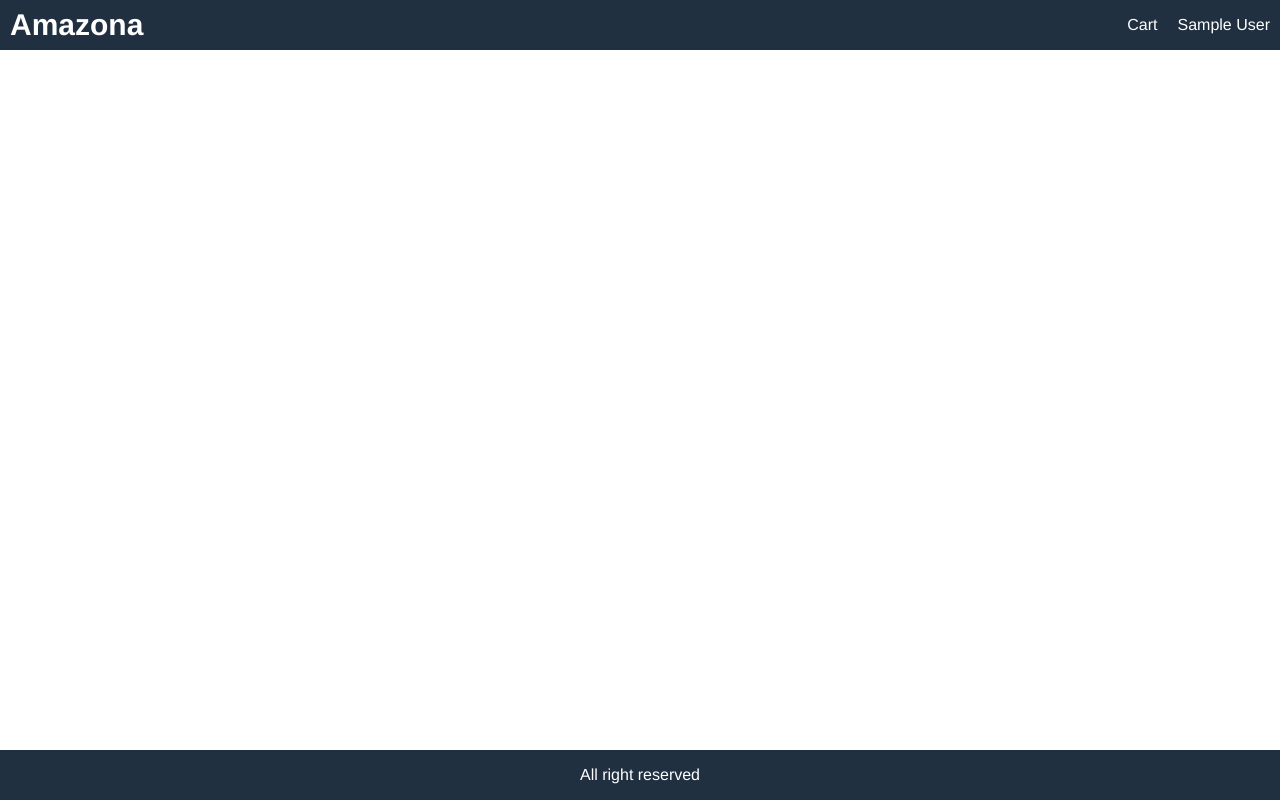
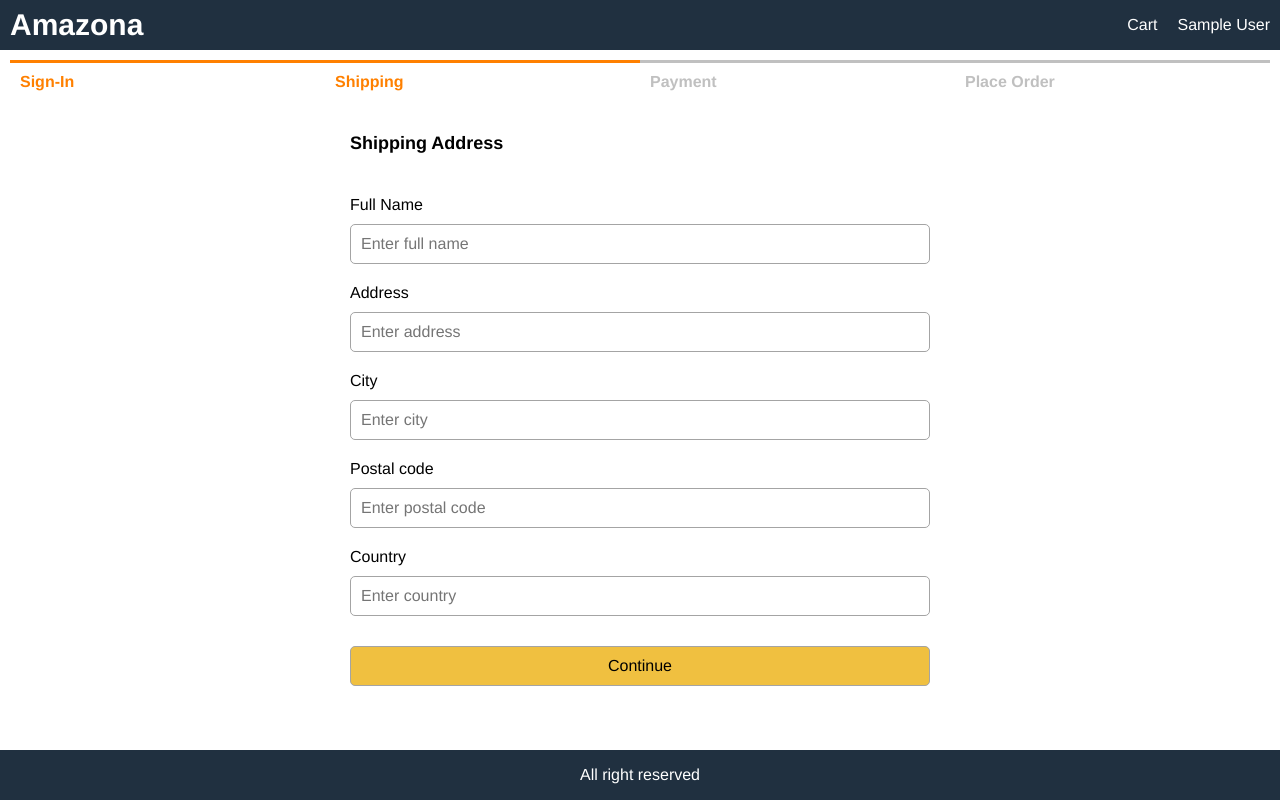
Before and after one commit to savicd130/amazona, a React (Create React App) app in the folder frontend/: page /shipping in a window 1280 px wide. Built offline with nearby package versions, Linux system fonts and the light colour scheme; sample sign-in values are in the browser's storage; the HTML template or start-up script is replaced by a standard one.

Commit message:
shipping address screen

```diff
--- a/frontend/src/App.js
+++ b/frontend/src/App.js
@@ -8,6 +8,7 @@
 import SigninScreen from './screens/SigninScreen';
 import { signout } from './actions/userActions';
 import RegisterScreen from './screens/RegisterScreen';
+import ShippingAddressScreen from './screens/ShippingAddressScreen';
 
 function App() {
   const cart = useSelector(state => state.cart);
@@ -58,6 +59,7 @@
           <Route path="/product/:id" component={ProductScreen} />
           <Route path="/signin" component={SigninScreen} />
           <Route path="/register" component={RegisterScreen} />
+          <Route path="/shipping" component={ShippingAddressScreen} />
           <Route path="/" component={HomeScreen} exact />
         </main>
         <footer className="row center">All right reserved</footer>
--- a/frontend/src/actions/cartActions.js
+++ b/frontend/src/actions/cartActions.js
@@ -1,5 +1,9 @@
 import Axios from 'axios';
-import { CART_ADD_ITEM, CART_REMOVE_ITEM } from '../constants/cartConstants';
+import {
+  CART_ADD_ITEM,
+  CART_REMOVE_ITEM,
+  CART_SAVE_SHIPPING_ADDRESS,
+} from '../constants/cartConstants';
 
 export const addToCart = (productId, qty) => async (dispatch, getState) => {
   try {
@@ -26,3 +30,8 @@
   dispatch({ type: CART_REMOVE_ITEM, payload: productId });
   localStorage.setItem('cartItems', JSON.stringify(getState().cart.cartItems));
 };
+
+export const saveShippingAddress = data => async dispatch => {
+  dispatch({ type: CART_SAVE_SHIPPING_ADDRESS, payload: data });
+  localStorage.setItem('shippingAddress', JSON.stringify(data));
+};
--- /dev/null
+++ b/frontend/src/components/CheckoutSteps.js
@@ -0,0 +1,12 @@
+import React from 'react';
+
+export default function CheckoutSteps(props) {
+  return (
+    <div className="row checkout-steps">
+      <div className={props.step1 ? 'active' : ''}>Sign-In</div>
+      <div className={props.step2 ? 'active' : ''}>Shipping</div>
+      <div className={props.step3 ? 'active' : ''}>Payment</div>
+      <div className={props.step4 ? 'active' : ''}>Place Order</div>
+    </div>
+  );
+}
--- a/frontend/src/constants/cartConstants.js
+++ b/frontend/src/constants/cartConstants.js
@@ -1,3 +1,5 @@
 export const CART_ADD_ITEM = 'CART_ADD_ITEM';
 
 export const CART_REMOVE_ITEM = 'CART_REMOVE_ITEM';
+
+export const CART_SAVE_SHIPPING_ADDRESS = 'CART_SAVE_SHIPPING_ADDRESS';
--- a/frontend/src/index.css
+++ b/frontend/src/index.css
@@ -239,3 +239,18 @@
 .dropdown:hover .dropdown-content {
   display: block;
 }
+
+/* Checkout Steps */
+
+.checkout-steps > div {
+  border-top: 0.3rem solid #c0c0c0;
+  color: #c0c0c0;
+  flex: 1;
+  padding: 1rem;
+  font-weight: bold;
+}
+
+.checkout-steps > div.active {
+  border-top: 0.3rem solid #ff8000;
+  color: #ff8000;
+}
--- a/frontend/src/reducers/cartReducers.js
+++ b/frontend/src/reducers/cartReducers.js
@@ -1,4 +1,8 @@
-import { CART_ADD_ITEM, CART_REMOVE_ITEM } from '../constants/cartConstants';
+import {
+  CART_ADD_ITEM,
+  CART_REMOVE_ITEM,
+  CART_SAVE_SHIPPING_ADDRESS,
+} from '../constants/cartConstants';
 
 export const cartReducer = (state = { cartItems: [] }, action) => {
   switch (action.type) {
@@ -20,6 +24,8 @@
         ...state,
         cartItems: state.cartItems.filter(el => el.product !== action.payload),
       };
+    case CART_SAVE_SHIPPING_ADDRESS:
+      return { ...state, shippingAddress: action.payload };
     default:
       return state;
   }
--- /dev/null
+++ b/frontend/src/screens/ShippingAddressScreen.js
@@ -0,0 +1,100 @@
+import React, { useState } from 'react';
+import { useDispatch, useSelector } from 'react-redux';
+import { saveShippingAddress } from '../actions/cartActions';
+import CheckoutSteps from '../components/CheckoutSteps';
+
+export default function ShippingAddressScreen(props) {
+  const userSignin = useSelector(state => state.userSignin);
+  const { userInfo } = userSignin;
+  const cart = useSelector(state => state.cart);
+  const { shippingAddress } = cart;
+  if (!userInfo) {
+    props.history.push('/signin');
+  }
+  const [fullName, setFullName] = useState(shippingAddress.fullName);
+  const [address, setAddress] = useState(shippingAddress.address);
+  const [city, setCity] = useState(shippingAddress.city);
+  const [postalCode, setPostalCode] = useState(shippingAddress.postalCode);
+  const [country, setCountry] = useState(shippingAddress.country);
+
+  const dispatch = useDispatch();
+
+  const submitHandler = e => {
+    e.preventDefault();
+    dispatch(
+      saveShippingAddress({ fullName, address, city, postalCode, country })
+    );
+    props.history.push('/payment');
+  };
+  return (
+    <div>
+      <CheckoutSteps step1 step2 />
+      <form className="form" onSubmit={submitHandler}>
+        <div>
+          <h1>Shipping Address</h1>
+        </div>
+        <div>
+          <label htmlFor="fullName">Full Name</label>
+          <input
+            type="text"
+            id="fullName"
+            value={fullName}
+            onChange={e => setFullName(e.target.value)}
+            placeholder="Enter full name"
+            required
+          />
+        </div>
+        <div>
+          <label htmlFor="address">Address</label>
+          <input
+            type="text"
+            id="address"
+            value={address}
+            onChange={e => setAddress(e.target.value)}
+            placeholder="Enter address"
+            required
+          />
+        </div>
+        <div>
+          <label htmlFor="city">City</label>
+          <input
+            type="text"
+            id="city"
+            value={city}
+            onChange={e => setCity(e.target.value)}
+            placeholder="Enter city"
+            required
+          />
+        </div>
+        <div>
+          <label htmlFor="postalCode">Postal code</label>
+          <input
+            type="text"
+            id="postalCode"
+            value={postalCode}
+            onChange={e => setPostalCode(e.target.value)}
+            placeholder="Enter postal code"
+            required
+          />
+        </div>
+        <div>
+          <label htmlFor="country">Country</label>
+          <input
+            type="text"
+            id="country"
+            value={country}
+            onChange={e => setCountry(e.target.value)}
+            placeholder="Enter country"
+            required
+          />
+        </div>
+        <div>
+          <label />
+          <button type="submit" className="primary">
+            Continue
+          </button>
+        </div>
+      </form>
+    </div>
+  );
+}
--- a/frontend/src/store.js
+++ b/frontend/src/store.js
@@ -21,6 +21,9 @@
     cartItems: localStorage.getItem('cartItems')
       ? JSON.parse(localStorage.getItem('cartItems'))
       : [],
+    shippingAddress: localStorage.getItem('shippingAddress')
+      ? JSON.parse(localStorage.getItem('shippingAddress'))
+      : {},
   },
 };
 const reducer = combineReducers({
```
